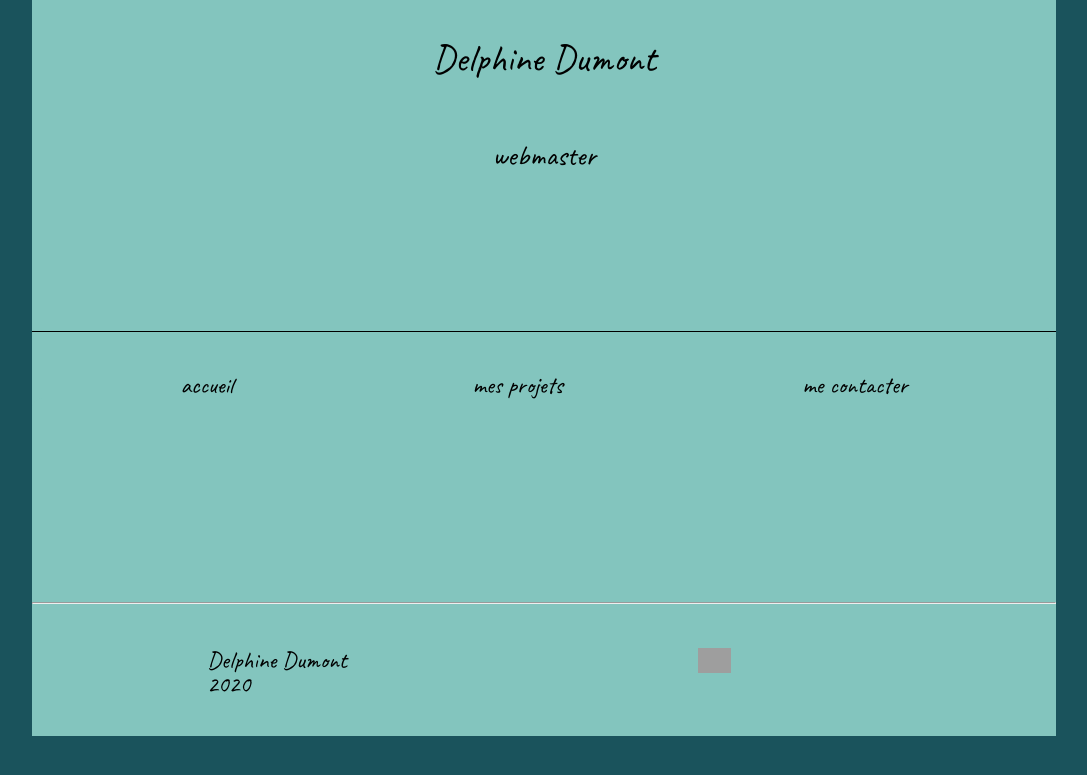
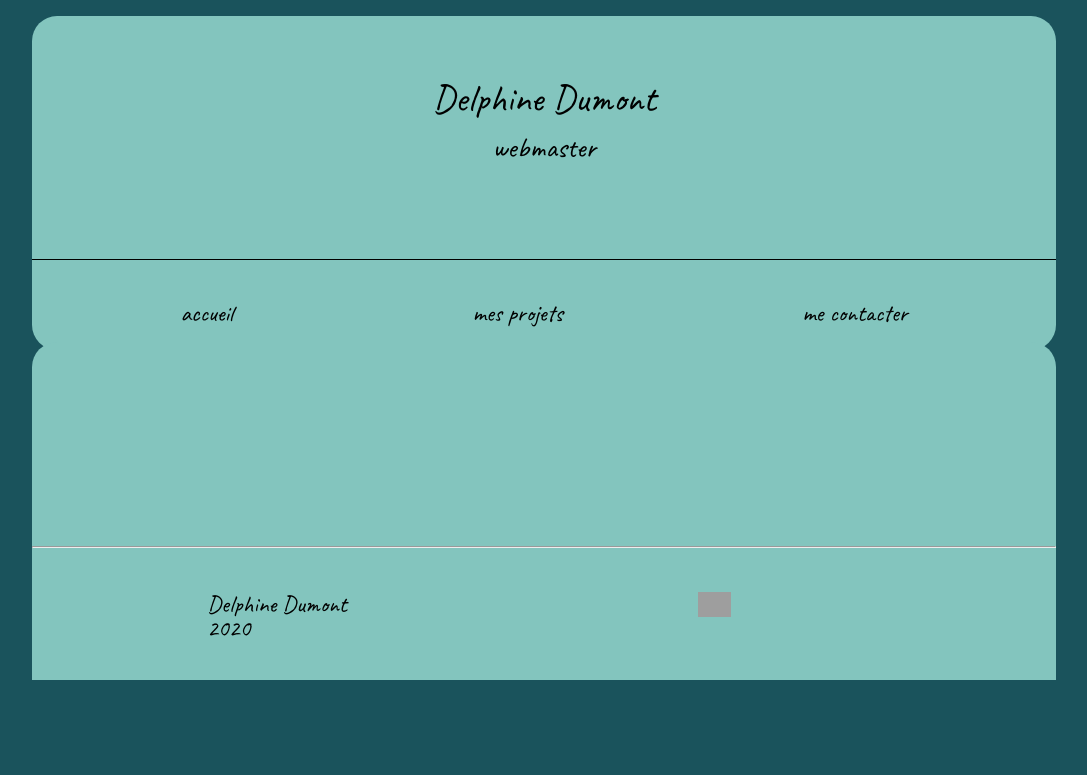
Before and after one commit to delfdum/delfinedumontbook, a PHP site: page /delfinedumontbook/ in a window 1280 px wide. Shown: the top 775 px of the page, without its empty margins (96-1183 px from the left). Run offline with PHP 8.4, Linux system fonts and the light colour scheme; data that the repository does not hold is empty; grey boxes are pictures that could not be loaded.

Commit message:
import images

```diff
--- a/template/site2020/css/mes_styles.css
+++ b/template/site2020/css/mes_styles.css
@@ -63,8 +63,9 @@ body {
   width: 80%;
   background-color: #83c5be;
   margin-left: 10%;
-  border-radius: 10px;
+  border-radius: 25px;
   margin-top: -3vh;
+	margin-bottom: 2vh;
 }
 
 header nav ul {
@@ -145,11 +146,7 @@ h1 {
 	padding-top: 8vh;
 }
 
-h2 {
-  text-align:center;
-  font-size: 1.2em;
-  padding-bottom: 20vh;
-}
+
 
 p {
   font-size: 1.4em;
@@ -163,34 +160,20 @@ button, label, select, optgroup, img.displayblock {
 }
 
 
-/* FOOTER */
-.contenairFooter {
-  display: flex;
-  justify-content: space-around;
-  background-color: #83c5be;
-  margin-top: 0vh;
-  padding-top: 4vh;
-  padding-bottom: 5vh;
+
+
+.titre_nom {
+	display:flex;
+	flex-direction: column;
+	margin-top: 5vh;
 }
 
-.delfDate {
-  display: flex;
-  flex-direction: column;
+.titre_nom h2 {
+	text-align:center;
+	font-size: 1.2em;
+	margin-top: -6vh;
+	padding-bottom: 12vh;
 }
-
-.logo {
-	width: 2vh;
-}
-.logo, img {
-    width: 18%;
-}
-/* ----------------------------- */
-
-.titre_nom{
-	display:flex;
-	flex-direction: column;
-}
-
 
 
 .contenair_projets {
@@ -372,3 +355,27 @@ button, label, select, optgroup, img.displayblock {
     opacity: 1;
   }
 }
+
+
+/* FOOTER */
+.contenairFooter {
+  display: flex;
+  justify-content: space-around;
+  background-color: #83c5be;
+  margin-top: 0vh;
+  padding-top: 4vh;
+  padding-bottom: 5vh;
+}
+
+.delfDate {
+  display: flex;
+  flex-direction: column;
+}
+
+.logo {
+	width: 2vh;
+}
+.logo, img {
+    width: 18%;
+}
+/* ----------------------------- */
--- a/template/site2020/include/head.php
+++ b/template/site2020/include/head.php
@@ -17,7 +17,7 @@
       <div class="contenair">
         <div class="titre_nom">
           <h1><?php echo NOM_DU_TITLE ?></h1>
-          <h2 class="tracking-in-expand" >webmaster</h2>
+          <h2>webmaster</h2>
         </div>
         <div class="navigation">
           <?php include "navigation.php" ?>
--- a/template/site2020/include/head_projet.php
+++ b/template/site2020/include/head_projet.php
@@ -14,7 +14,7 @@
       <div class="contenairPrincipal">
         <div class="titre_nom">
           <h1><?php echo NOM_DU_TITLE ?></h1>
-          <h2 class="tracking-in-expand" >webmaster</h2>
+          <h2>webmaster</h2>
         </div>
         <div class="navigation">
           <?php include "navigation.php" ?>
```
Also changed, not shown: image/projet/Ada Hôtel1.jpg (added), image/projet/Ada Hôtel2.jpg (added), image/projet/Codevores1.jpg (added), image/projet/Codevores2.jpg (added), image/projet/Hôpital Ada1.jpg (added), image/projet/Hôpital Ada2.jpg (added), image/projet/musée Wylwich1.jpg (added), image/projet/musée Wylwich2.jpg (added).
